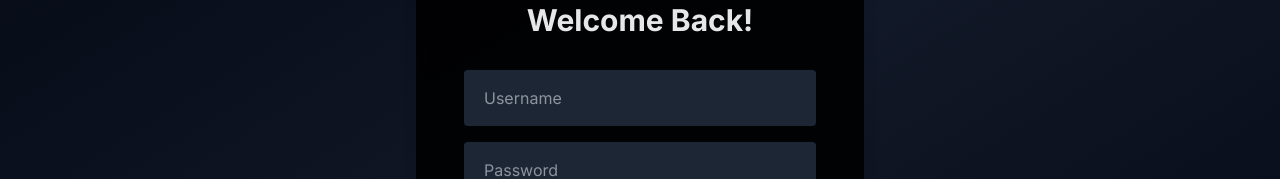
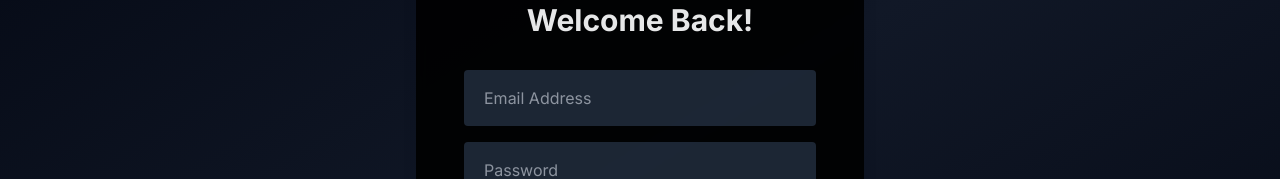
Before and after one commit to ae9-in/sales-management-system, a React (Vite) app in the folder frontend/: page / in a window 1280 px wide. Shown: the part 239-418 px from the top of the page. Built offline with nearby package versions, Linux system fonts and the light colour scheme; no server answers.

Commit message:
Convert login inputs from username to email address

```diff
--- a/frontend/src/pages/Login.jsx
+++ b/frontend/src/pages/Login.jsx
@@ -17,7 +17,7 @@ const DEVELOPERS = [
 ];
 
 const Login = () => {
-  const [formData, setFormData] = useState({ username: "", password: "" });
+  const [formData, setFormData] = useState({ email: "", password: "" });
   const [state, setState] = useState({ showHelpModal: false, isSubmitting: false });
 
   const navigate = useNavigate();
@@ -38,8 +38,8 @@ const Login = () => {
   };
 
   const handleLogin = async () => {
-    if (!formData.username || !formData.password) {
-      showToast.error("Please enter both username and password");
+    if (!formData.email || !formData.password) {
+      showToast.error("Please enter both email and password");
       return;
     }
 
@@ -71,7 +71,7 @@ const Login = () => {
           }
         }
       } else {
-        showToast.error(result.message || "Invalid username or password");
+        showToast.error(result.message || "Invalid email or password");
         setFormData(prev => ({ ...prev, password: "" }));
       }
     } catch (error) {
@@ -83,7 +83,7 @@ const Login = () => {
 
   const handleKeyPress = (e, field) => {
     if (e.key === 'Enter') {
-      if (field === 'username') {
+      if (field === 'email') {
         e.preventDefault();
         document.querySelector('input[name="password"]').focus();
       } else if (field === 'password') {
@@ -104,20 +104,20 @@ const Login = () => {
           </h1>
 
           <div className="space-y-4">
-            {["username", "password"].map((field) => (
+            {["email", "password"].map((field) => (
               <div key={field} className="relative mb-4">
                 <input
-                  type={field === "password" ? "password" : "text"}
+                  type={field === "password" ? "password" : "email"}
                   name={field}
                   value={formData[field]}
                   onChange={handleChange}
                   onKeyDown={(e) => handleKeyPress(e, field)}
-                  autoComplete={field === "username" ? "off" : "current-password"}
+                  autoComplete={field === "email" ? "email" : "current-password"}
                   required
                   className="w-full px-5 py-4 text-white transition-all duration-300 bg-gray-800 rounded focus:outline-none focus:ring-2 focus:ring-gray-500"
                 />
-                <label className={`absolute left-5 top-4 text-gray-400 transition-all duration-300 ${formData[field] ? "text-xs -translate-y-3" : ""}`}>
-                  {field.charAt(0).toUpperCase() + field.slice(1)}
+                <label className={`absolute left-5 top-4 text-gray-400 transition-all duration-300 pointer-events-none ${formData[field] ? "text-xs -translate-y-3" : ""}`}>
+                  {field === "email" ? "Email Address" : "Password"}
                 </label>
               </div>
             ))}
```
Also changed, not shown: 1 other file (tests, documents, lock files or other folders).
